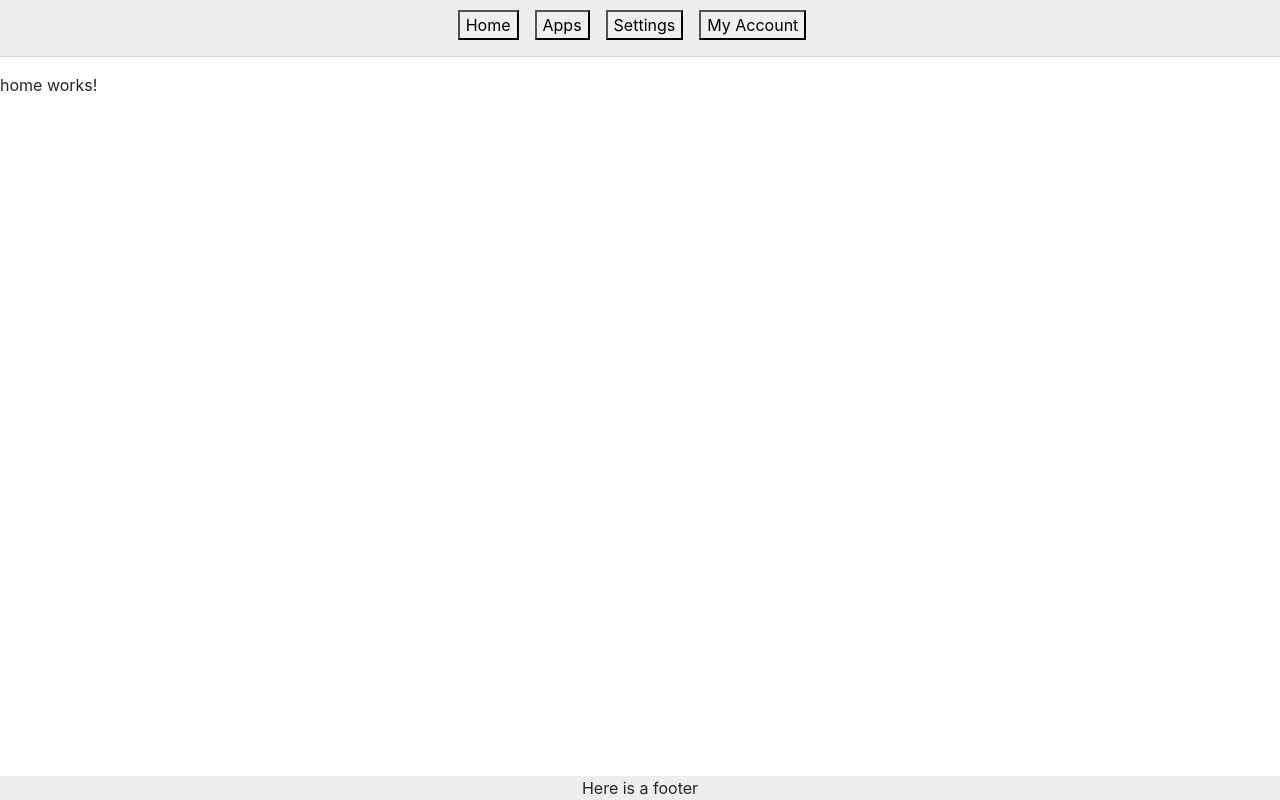
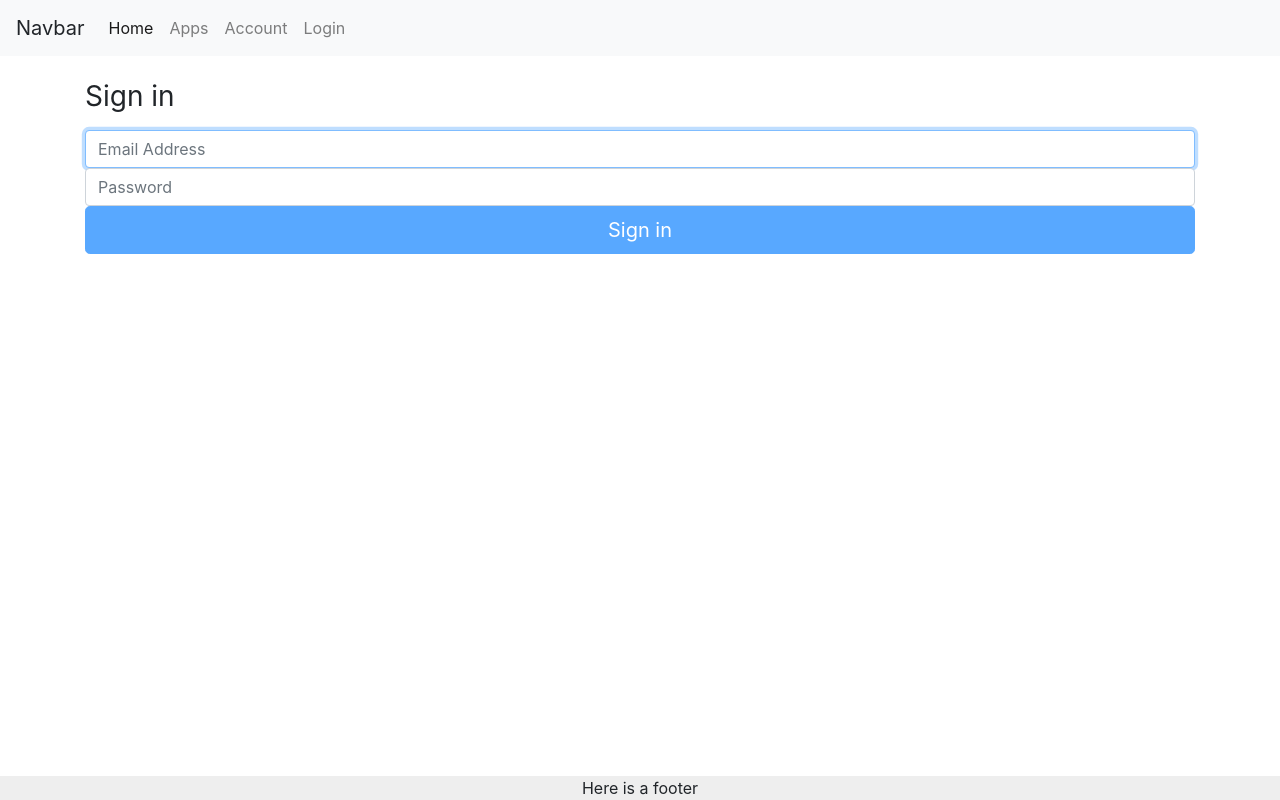
Before and after one commit to coreykadd/myAngularApp, an Angular app in the folder front-end/: page /login in a window 1280 px wide. Before the commit this address led to /home. Built offline with nearby package versions, Linux system fonts and the light colour scheme.

Commit message:
auth component and setup backend

```diff
--- a/front-end/src/app/app-routing.module.ts
+++ b/front-end/src/app/app-routing.module.ts
@@ -4,8 +4,12 @@ import { HomeComponent } from './home/home.component';
 
 const routes: Routes = [
   {
-      path: 'myaccount',
-      loadChildren: './modules/account/account.module#AccountModule'
+      path: 'client',
+      loadChildren: './modules/client/client.module#ClientModule'
+  },
+  {
+    path: 'auth',
+    loadChildren: './modules/auth/auth.module#AuthModule'
   },
   {
     path: 'home',
--- a/front-end/src/app/app.component.html
+++ b/front-end/src/app/app.component.html
@@ -1,4 +1,5 @@
 <!--The content below is only a placeholder and can be replaced.-->
 <app-header></app-header>
+<br>
 <router-outlet></router-outlet>
 <app-footer></app-footer>
--- a/front-end/src/app/core/header/header.component.html
+++ b/front-end/src/app/core/header/header.component.html
@@ -1,7 +1,14 @@
-<div id=header-nav>
-    <button class=nav-btn id=home-button routerLink="/home">Home</button>
-    <button class=nav-btn id=app-button routerLink="">Apps</button>
-    <button class=nav-btn id=settings-button routerLink="">Settings</button>
-    <button class=nav-btn id=account-button routerLink="/myaccount">My Account</button>
-    <hr>
-</div>
+<nav class="navbar navbar-expand-lg navbar-light bg-light">
+  <a class="navbar-brand">Navbar</a>
+  <button class="navbar-toggler" type="button" data-toggle="collapse" data-target="#navbarNavAltMarkup" aria-controls="navbarNavAltMarkup" aria-expanded="false" aria-label="Toggle navigation">
+    <span class="navbar-toggler-icon"></span>
+  </button>
+  <div class="collapse navbar-collapse" id="navbarNavAltMarkup">
+    <div class="navbar-nav">
+      <a class="nav-item nav-link active" routerLink="/home">Home<span class="sr-only">(current)</span></a>
+      <a class="nav-item nav-link" routerLink="/apps">Apps</a>
+      <a class="nav-item nav-link" routerLink="/myaccount">Account</a>
+      <a class="nav-item nav-link" routerLink="/login">Login</a>
+    </div>
+  </div>
+</nav>
--- a/front-end/src/app/modules/auth/auth-routing.module.ts
+++ b/front-end/src/app/modules/auth/auth-routing.module.ts
@@ -1,7 +1,14 @@
 import { NgModule } from '@angular/core';
 import { Routes, RouterModule } from '@angular/router';
 
-const routes: Routes = [];
+import { LoginComponent } from './login/login.component';
+
+const routes: Routes = [
+  {
+    path: 'login',
+    component: LoginComponent
+  }
+];
 
 @NgModule({
   imports: [RouterModule.forChild(routes)],
--- a/front-end/src/app/modules/auth/auth.module.ts
+++ b/front-end/src/app/modules/auth/auth.module.ts
@@ -1,5 +1,6 @@
 import { NgModule } from '@angular/core';
 import { CommonModule } from '@angular/common';
+import { FormsModule, ReactiveFormsModule } from '@angular/forms';
 
 import { AuthRoutingModule } from './auth-routing.module';
 import { LoginComponent } from './login/login.component';
@@ -8,6 +9,8 @@ import { LoginComponent } from './login/login.component';
   declarations: [LoginComponent],
   imports: [
     CommonModule,
+    FormsModule,
+    ReactiveFormsModule,
     AuthRoutingModule
   ]
 })
--- a/front-end/src/app/modules/auth/login/login.component.html
+++ b/front-end/src/app/modules/auth/login/login.component.html
@@ -1 +1,17 @@
-<p>login works!</p>
+<div class="container">
+  <form class="form-signin" [formGroup]="loginForm" (ngSubmit)="onSubmit()">
+    <h1 class="h3 mb-3 font-weight-normal" id="signinText">Sign in</h1>
+
+    <label for="inputEmail" class="sr-only">Email Address</label>
+    <input type="email" id="inputEmail" class="form-control" placeholder="Email Address" formControlName="email" required autofocus>
+
+    <label for="inputPassword" class="sr-only">Passwprd</label>
+    <input type="password" id="inputPassword" class="form-control" placeholder="Password" formControlName="password" required>
+
+    <div *ngIf="loginForm.value.email.invalid" class="alert alert-danger">
+        Email is required.
+    </div>
+
+    <button class="btn btn-lg btn-primary btn-block" id="signInBtn" type="submit" [disabled]="!loginForm.valid">Sign in</button>
+  </form>
+</div>
--- a/front-end/src/app/modules/auth/login/login.component.ts
+++ b/front-end/src/app/modules/auth/login/login.component.ts
@@ -1,4 +1,5 @@
 import { Component, OnInit } from '@angular/core';
+import { FormBuilder, Validators } from '@angular/forms';
 
 @Component({
   selector: 'app-login',
@@ -6,10 +7,18 @@ import { Component, OnInit } from '@angular/core';
   styleUrls: ['./login.component.css']
 })
 export class LoginComponent implements OnInit {
+  loginForm = this.fb.group({
+    email: ['', Validators.required],
+    password: ['']
+  });
 
-  constructor() { }
+  constructor(private fb: FormBuilder) { }
 
   ngOnInit() {
   }
 
+  onSubmit() {
+    console.log(this.loginForm.value);
+  }
+
 }
--- a/front-end/src/app/modules/client/client-routing.module.ts
+++ b/front-end/src/app/modules/client/client-routing.module.ts
@@ -1,5 +1,6 @@
 import { NgModule } from '@angular/core';
 import { Routes, RouterModule } from '@angular/router';
+
 import { AccountComponent } from './account/account.component';
 
 const routes: Routes = [
--- a/front-end/src/app/modules/client/client.module.ts
+++ b/front-end/src/app/modules/client/client.module.ts
@@ -2,7 +2,6 @@ import { NgModule } from '@angular/core';
 import { CommonModule } from '@angular/common';
 import { AccountComponent } from './account/account.component';
 import { AccountRoutingModule } from './client-routing.module';
-import { RouterModule } from '@angular/router';
 
 @NgModule({
   declarations: [
@@ -10,10 +9,9 @@ import { RouterModule } from '@angular/router';
   ],
   imports: [
     CommonModule,
-    AccountRoutingModule,
-    RouterModule
+    AccountRoutingModule
   ],
   exports: [
   ]
 })
-export class AccountModule { }
+export class ClientModule { }
--- /dev/null
+++ b/front-end/src/app/shared/models/login.model.ts
@@ -0,0 +1,4 @@
+export interface Login {
+    email: string;
+    password: string;
+}
```
Also changed, not shown: front-end/src/app/core/core.module.ts (+5 -2 lines), front-end/src/app/core/services/auth.service.ts (added, +9 -0 lines), 2 other files (tests, documents, lock files or other folders).
